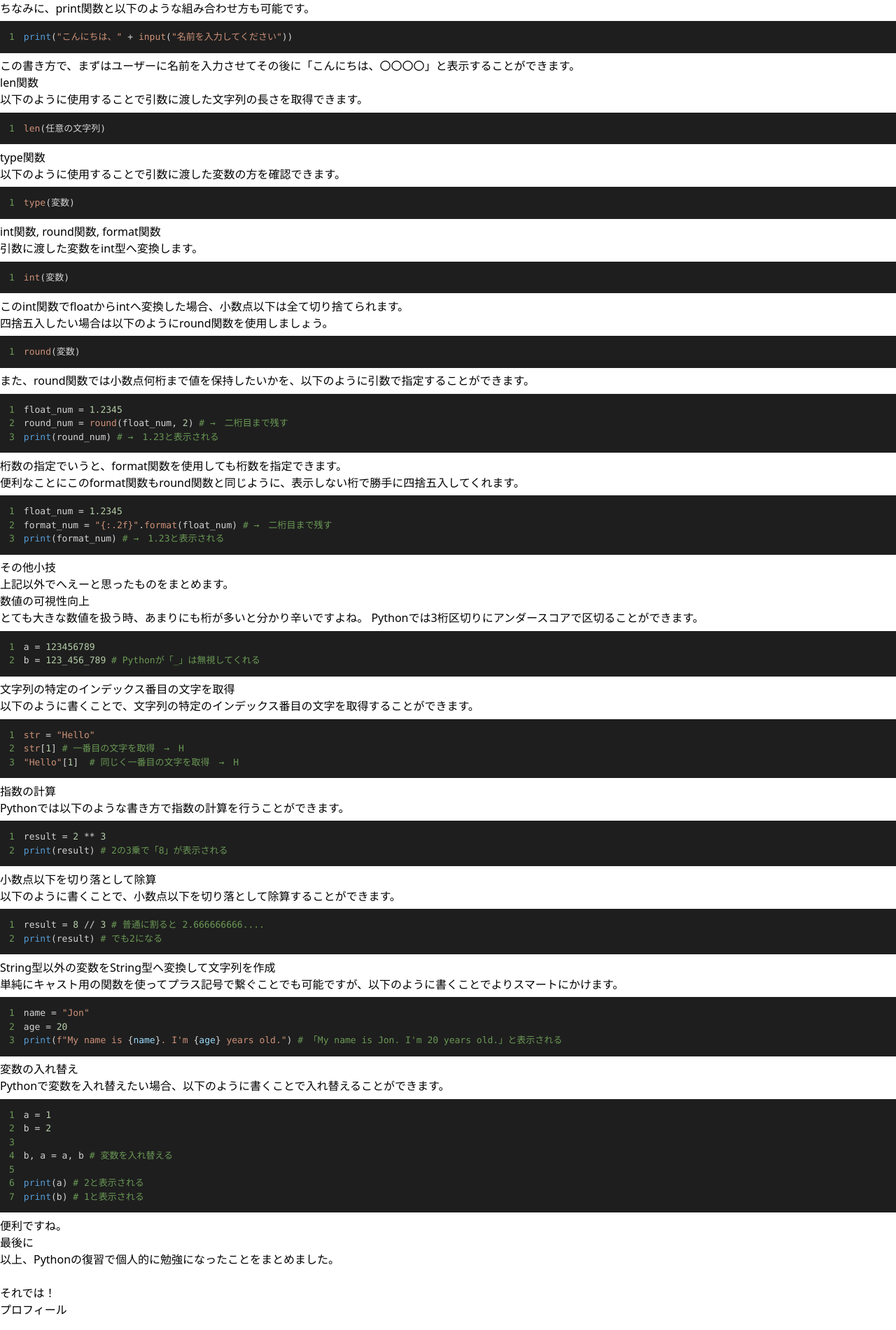
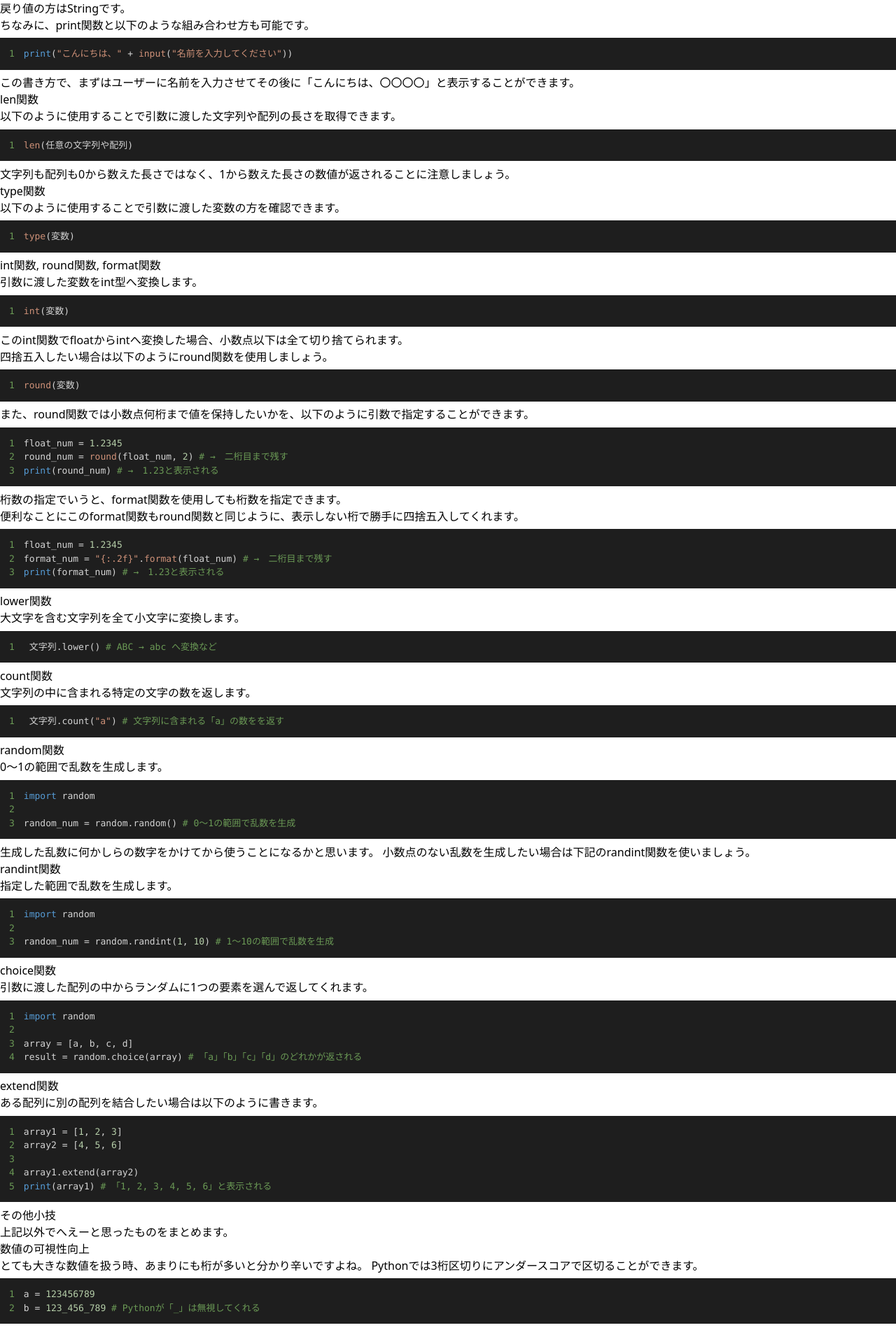
Before and after one commit to nattomatofu/blog, a Next.js app: page /posts/python-memo in a window 1280 px wide. Shown: the part 467-2368 px from the top of the page at 70% size. Built offline with nearby package versions, Linux system fonts and the light colour scheme.

Commit message:
いくつかの記事を追記

```diff
--- a/src/pages/posts/python-memo.js
+++ b/src/pages/posts/python-memo.js
@@ -84,10 +84,13 @@ const PythonMemo = () => {
                             </MediumParagraph>
                             <MediumHeading>len関数</MediumHeading>
                             <MediumParagraph>
-                                以下のように使用することで引数に渡した文字列の長さを取得できます。
+                                以下のように使用することで引数に渡した文字列や配列の長さを取得できます。
                                 <CodeBlock language={"python"} isLineNum={true}>
-                                    {`len(任意の文字列)`}
+                                    {`len(任意の文字列や配列)`}
                                 </CodeBlock>
+                                <UnderLineBoldText>
+                                    文字列も配列も0から数えた長さではなく、1から数えた長さの数値が返されることに注意しましょう。
+                                </UnderLineBoldText>
                             </MediumParagraph>
                             <MediumHeading>type関数</MediumHeading>
                             <MediumParagraph>
@@ -128,6 +131,61 @@ print(round_num) # →　1.23と表示される`}
                                     {`float_num = 1.2345
 format_num = "{:.2f}".format(float_num) # →　二桁目まで残す
 print(format_num) # →　1.23と表示される`}
+                                </CodeBlock>
+                            </MediumParagraph>
+                            <MediumHeading>lower関数</MediumHeading>
+                            <MediumParagraph>
+                                大文字を含む文字列を全て小文字に変換します。
+                                <CodeBlock language={"python"} isLineNum={true}>
+                                    {` 文字列.lower() # ABC → abc へ変換など`}
+                                </CodeBlock>
+                            </MediumParagraph>
+                            <MediumHeading>count関数</MediumHeading>
+                            <MediumParagraph>
+                                文字列の中に含まれる特定の文字の数を返します。
+                                <CodeBlock language={"python"} isLineNum={true}>
+                                    {` 文字列.count("a") # 文字列に含まれる「a」の数をを返す`}
+                                </CodeBlock>
+                            </MediumParagraph>
+                            <MediumHeading>random関数</MediumHeading>
+                            <MediumParagraph>
+                                0〜1の範囲で乱数を生成します。
+                                <CodeBlock language={"python"} isLineNum={true}>
+                                    {`import random
+
+random_num = random.random() # 0〜1の範囲で乱数を生成`}
+                                </CodeBlock>
+                                生成した乱数に何かしらの数字をかけてから使うことになるかと思います。
+                                小数点のない乱数を生成したい場合は下記のrandint関数を使いましょう。
+                            </MediumParagraph>
+                            <MediumHeading>randint関数</MediumHeading>
+                            <MediumParagraph>
+                                指定した範囲で乱数を生成します。
+                                <CodeBlock language={"python"} isLineNum={true}>
+                                    {`import random
+
+random_num = random.randint(1, 10) # 1〜10の範囲で乱数を生成`}
+                                </CodeBlock>
+                            </MediumParagraph>
+                            <MediumHeading>choice関数</MediumHeading>
+                            <MediumParagraph>
+                                引数に渡した配列の中からランダムに1つの要素を選んで返してくれます。
+                                <CodeBlock language={"python"} isLineNum={true}>
+                                    {`import random
+
+array = [a, b, c, d]
+result = random.choice(array) # 「a」「b」「c」「d」のどれかが返される`}
+                                </CodeBlock>
+                            </MediumParagraph>
+                            <MediumHeading>extend関数</MediumHeading>
+                            <MediumParagraph>
+                                ある配列に別の配列を結合したい場合は以下のように書きます。
+                                <CodeBlock language={"python"} isLineNum={true}>
+                                    {`array1 = [1, 2, 3]
+array2 = [4, 5, 6]
+
+array1.extend(array2)
+print(array1) # 「1, 2, 3, 4, 5, 6」と表示される`}
                                 </CodeBlock>
                             </MediumParagraph>
                         </MainParagraph>
@@ -199,6 +257,54 @@ print(b) # 1と表示される`}
                                 </CodeBlock>
                                 便利ですね。
                             </MediumParagraph>
+                            <MediumHeading>
+                                文字列を改行しながら定義
+                            </MediumHeading>
+                            <MediumParagraph>
+                                メール本文など、長い文字列を書く時はきりの良いところで改行したいですよね。
+                                <br />
+                                Pythonでは以下のように書くことで改行しながら文字列を定義することができます。
+                                <CodeBlock language={"python"} isLineNum={true}>
+                                    {`str = '''
+一行目の文字列です。
+改行しました。
+3行目の文字列です。
+いくらでもかけます。
+'''`}
+                                </CodeBlock>
+                            </MediumParagraph>
+                            <MediumHeading>
+                                配列の末尾の要素を参照
+                            </MediumHeading>
+                            <MediumParagraph>
+                                配列を末尾の要素を取得する時は以下のようにマイナス記号をつけることで参照できます。
+                                <CodeBlock language={"python"} isLineNum={true}>
+                                    {`array = [1, 2, 3, 4, 5, 6]
+print(array[-1]) # 「6」が表示される`}
+                                </CodeBlock>
+                            </MediumParagraph>
+                        </MainParagraph>
+                    </section>
+                    <section>
+                        <MainHeading>その他メモ</MainHeading>
+                        <MainParagraph>
+                            上記以外でその他メモとして残しておきたいものを書きます。
+                            <MediumHeading>二次元配列について</MediumHeading>
+                            <MediumParagraph>
+                                以下のように書くと二次元配列を作ることができるのですが、この書き方だと配列のコピーが渡されるわけではなく、
+                                <UnderLineBoldText>
+                                    配列の参照が渡されます。
+                                </UnderLineBoldText>
+                                <CodeBlock language={"python"} isLineNum={true}>
+                                    {`array1 = [1, 2, 3]
+array2 = [4, 5, 6]
+array3 = [array1, array2] # 二次元配列を作成
+
+array3[0][0] = 10 # 作成した二次元配列の要素を書き換え
+print(array1[0]) # 「10」と表示される`}
+                                </CodeBlock>
+                                そのため、作成した二次元配列から値と書き換えると、元の配列の値も書き換えらます。
+                            </MediumParagraph>
                         </MainParagraph>
                     </section>
                     <section>
```
Also changed, not shown: src/pages/posts/list-of-convenient-websites.js (+12 -0 lines), 1 other file (tests, documents, lock files or other folders).
